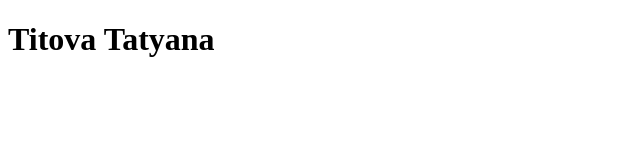
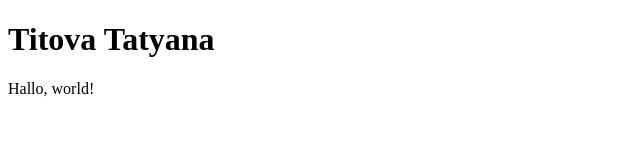
Before and after one commit to tanyaosaki/teamwork, a plain HTML site: page index.html in a window 1280 px wide. Shown: the whole page, without its empty margins (0-640 px from the left). Drawn offline with Linux system fonts and the light colour scheme.

Commit message:
<branch>

```diff
--- a/index.html
+++ b/index.html
@@ -8,5 +8,6 @@
 </head>
 <body>
     <h1>Titova Tatyana</h1>
+    <p>Hallo, world!</p>
 </body>
 </html>
```
